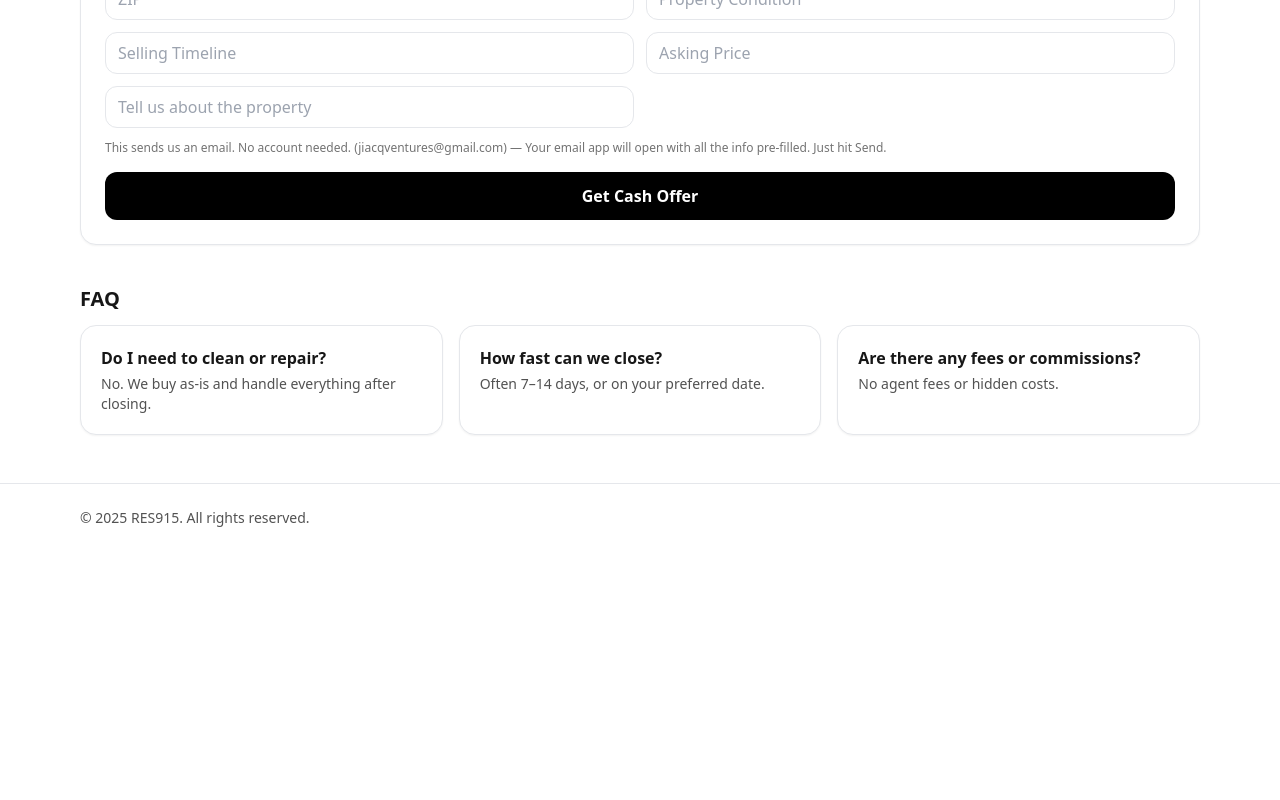
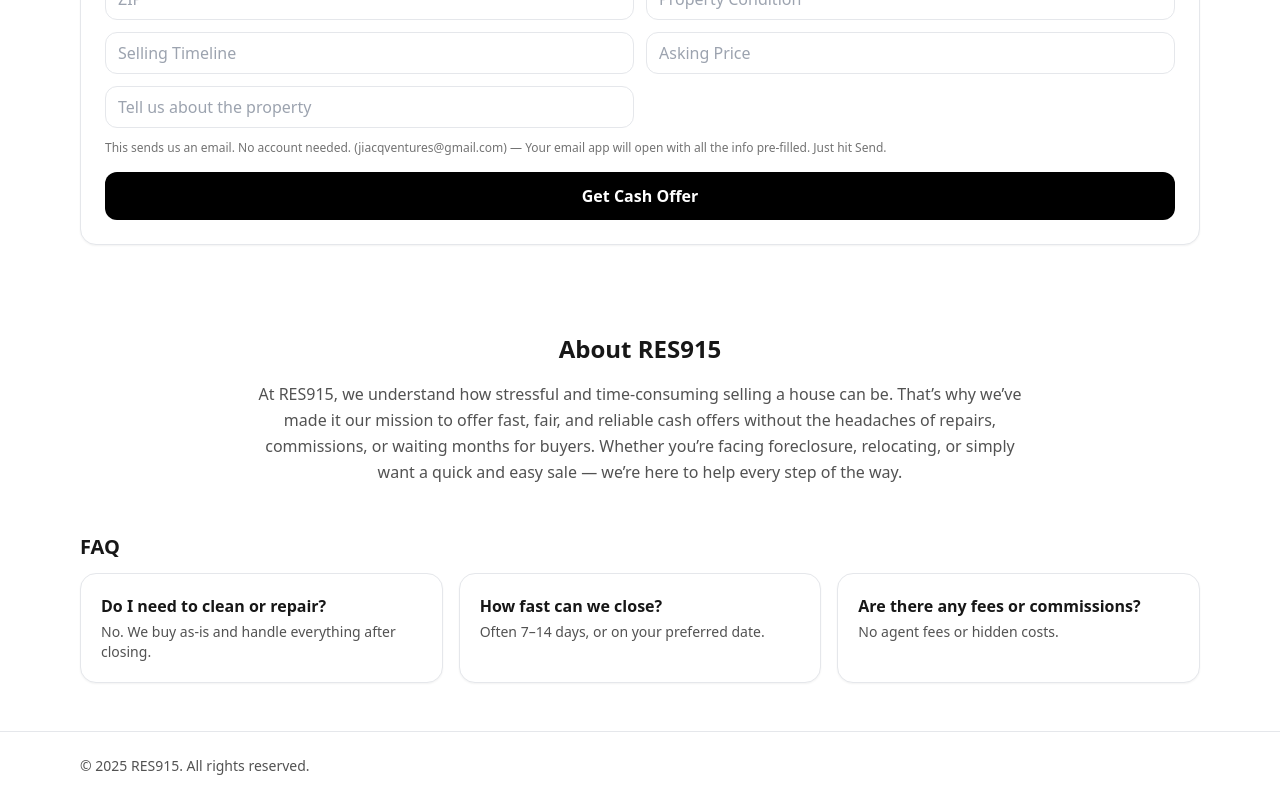
Before and after one commit to jiacqventures/res915, a Next.js app in the folder res915-nextjs/: page / in a window 1280 px wide. Shown: the part 853-1653 px from the top of the page. Before the commit the page ends 1405 px from the top, so only its background shows below. Built offline with nearby package versions, Linux system fonts and the light colour scheme.

Commit message:
Update page.js

```diff
--- a/res915-nextjs/app/page.js
+++ b/res915-nextjs/app/page.js
@@ -196,6 +196,17 @@ export default function Home() {
           </button>
         </form>
       </section>
+ {/* About Section */}
+<section className="max-w-6xl mx-auto px-4 py-12 text-center">
+  <h2 className="text-2xl font-bold mb-4">About RES915</h2>
+  <p className="text-neutral-600 text-base leading-relaxed max-w-3xl mx-auto">
+    At RES915, we understand how stressful and time-consuming selling a house can be.
+    That’s why we’ve made it our mission to offer fast, fair, and reliable cash offers
+    without the headaches of repairs, commissions, or waiting months for buyers.
+    Whether you’re facing foreclosure, relocating, or simply want a quick and easy sale —
+    we’re here to help every step of the way.
+  </p>
+</section>
 
       {/* FAQ */}
       <section className="max-w-6xl mx-auto px-4 pb-12">
```
